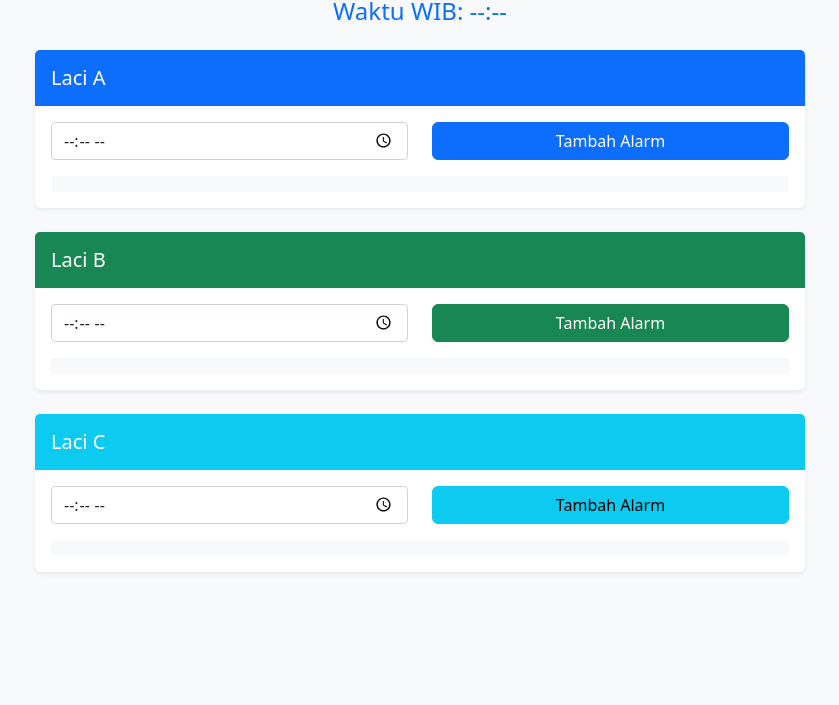
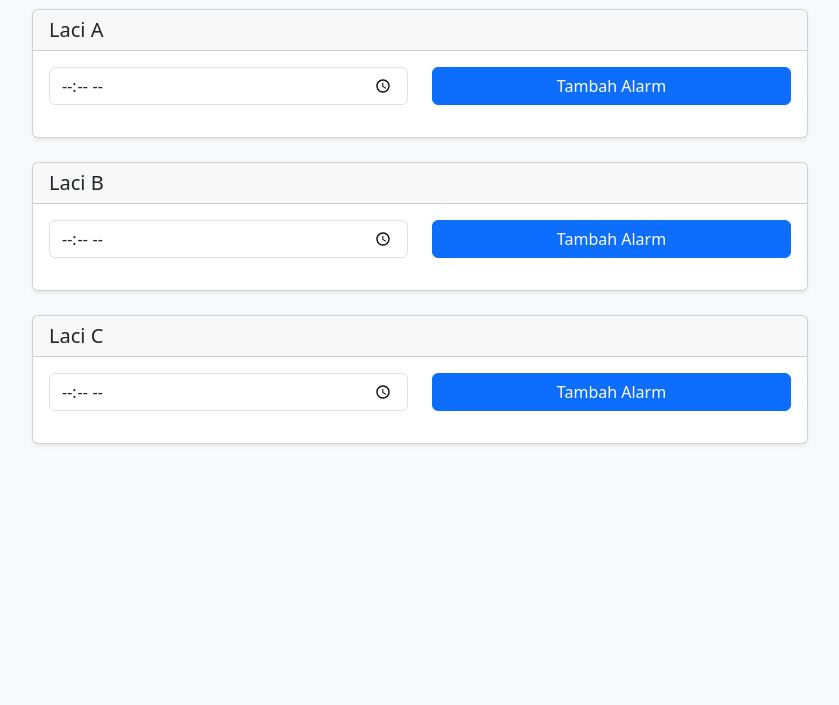
Before and after one commit to myu9s/medicine-reminder-web, a website: page public/index.html in a window 1280 px wide. Shown: the part 95-800 px from the top of the page, without its empty margins (220-1059 px from the left). Drawn offline with nearby package versions, Linux system fonts and the light colour scheme; no server answers; sample sign-in values are in the browser's storage.

```diff
--- a/public/index.html
+++ b/public/index.html
@@ -5,18 +5,41 @@
     <meta name="viewport" content="width=device-width, initial-scale=1.0">
     <title>Pengingat Obat</title>
     <link href="https://cdn.jsdelivr.net/npm/bootstrap@5.3.2/dist/css/bootstrap.min.css" rel="stylesheet">
-    <link href="styles.css" rel="stylesheet">
+    <style>
+        body {
+            background-color: #f8f9fa;
+        }
+        .container {
+            max-width: 800px;
+            margin-top: 2rem;
+        }
+        .card {
+            margin-bottom: 1.5rem;
+            box-shadow: 0 0.125rem 0.25rem rgba(0, 0, 0, 0.075);
+        }
+        .alarm-list {
+            max-height: 200px;
+            overflow-y: auto;
+        }
+        .alarm-item {
+            display: flex;
+            justify-content: space-between;
+            align-items: center;
+            padding: 0.5rem;
+            border-bottom: 1px solid #dee2e6;
+        }
+        .alarm-item:last-child {
+            border-bottom: none;
+        }
+    </style>
 </head>
 <body>
     <div class="container">
         <h1 class="text-center mb-4">Pengingat Obat</h1>
-        <div class="text-center mb-4">
-            <h4 id="currentTime" class="text-primary">Waktu WIB: --:--</h4>
-        </div>
 
         <!-- Laci A -->
         <div class="card">
-            <div class="card-header bg-primary text-white">
+            <div class="card-header">
                 <h5 class="mb-0">Laci A</h5>
             </div>
             <div class="card-body">
@@ -34,7 +57,7 @@
 
         <!-- Laci B -->
         <div class="card">
-            <div class="card-header bg-success text-white">
+            <div class="card-header">
                 <h5 class="mb-0">Laci B</h5>
             </div>
             <div class="card-body">
@@ -43,7 +66,7 @@
                         <input type="time" class="form-control" id="timeB">
                     </div>
                     <div class="col">
-                        <button class="btn btn-success w-100" onclick="addAlarm('B')">Tambah Alarm</button>
+                        <button class="btn btn-primary w-100" onclick="addAlarm('B')">Tambah Alarm</button>
                     </div>
                 </div>
                 <div class="alarm-list" id="alarmListB"></div>
@@ -52,7 +75,7 @@
 
         <!-- Laci C -->
         <div class="card">
-            <div class="card-header bg-info text-white">
+            <div class="card-header">
                 <h5 class="mb-0">Laci C</h5>
             </div>
             <div class="card-body">
@@ -61,7 +84,7 @@
                         <input type="time" class="form-control" id="timeC">
                     </div>
                     <div class="col">
-                        <button class="btn btn-info w-100" onclick="addAlarm('C')">Tambah Alarm</button>
+                        <button class="btn btn-primary w-100" onclick="addAlarm('C')">Tambah Alarm</button>
                     </div>
                 </div>
                 <div class="alarm-list" id="alarmListC"></div>
```
